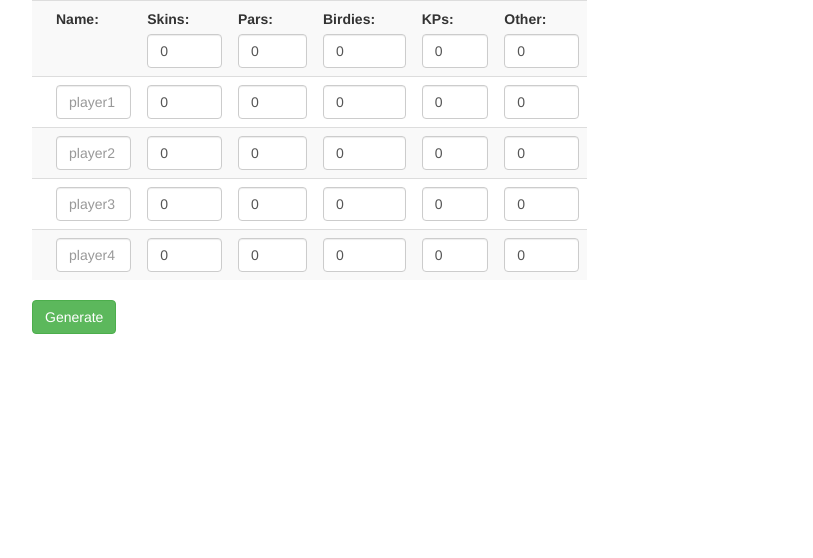
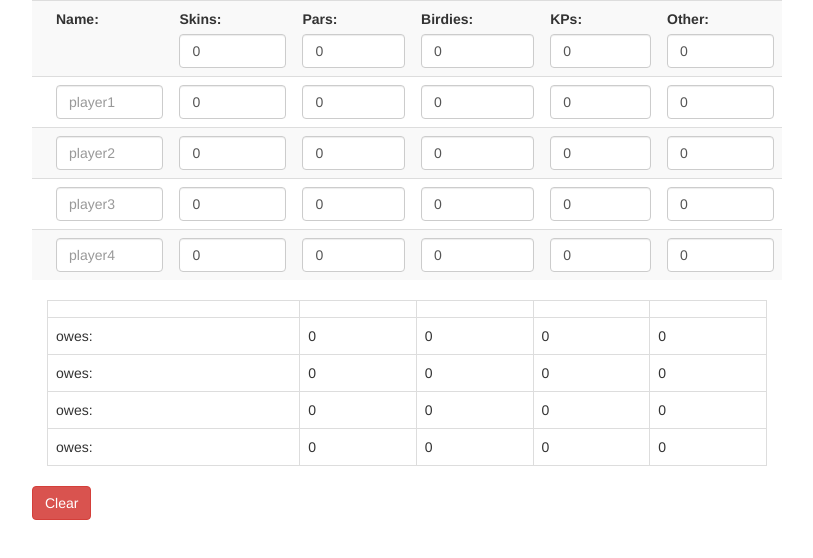
Before and after one commit to robinchoii/Golf-Skins, a plain HTML site: page index.html in a window 1280 px wide. Shown: the whole page, without its empty margins (38-851 px from the left). Drawn offline with nearby package versions, Linux system fonts and the light colour scheme.

Commit message:
skins functional

```diff
--- a/index.html
+++ b/index.html
@@ -10,7 +10,7 @@
 <body ng-app='myApp'>
   <div class='container'>
     <div class='row'>
-      <div class='col-md-6 md-offset-3 table-reponsive form-group' ng-controller='mainController'>
+      <div class='col-md-8 md-offset-2 table-reponsive' ng-controller='mainController'>
         <table class='table table-striped'>
           <th>
             <td><label>Name: </label></td>
@@ -20,7 +20,6 @@
             <td><label>KPs: </label><input type="number" name="" class='form-control' ng-model='settings.kp'></td>
             <td><label>Other: </label><input type="number" name="" class='form-control' ng-model='settings.other'></td>
           </th>
-
           <tr>
             <td></td>
             <td><input class='form-control' type="" name="" ng-model='player1.name' placeholder="player1"></td>
@@ -57,12 +56,47 @@
             <td><input class='form-control' type="" name="" ng-model='player4.kps'></td>
             <td><input class='form-control' type="" name="" ng-model='player4.other'></td>
           </tr>
+        </table>
 
+        <div class='payment col-md-12 table-responsive'>
+          <table class='table table-bordered'>
+            <th>
+              <td>{{player1.name}}</td>
+              <td>{{player2.name}}</td>
+              <td>{{player3.name}}</td>
+              <td>{{player4.name}}</td>
+            </th>
+            <tr class='players'>
+              <td>{{player1.name}} owes: </td>
+              <td>{{player1.calculate() - player1.calculate()}}</td>
+              <td>{{player1.calculate() - player2.calculate()}}</td>
+              <td>{{player1.calculate() - player3.calculate()}}</td>
+              <td>{{player1.calculate() - player4.calculate()}}</td>
+            </tr>
+            <tr class='players'>
+              <td>{{player2.name}} owes: </td>
+              <td>{{player2.calculate() - player1.calculate()}}</td>
+              <td>{{player2.calculate() - player2.calculate()}}</td>
+              <td>{{player2.calculate() - player3.calculate()}}</td>
+              <td>{{player2.calculate() - player4.calculate()}}</td>
+            </tr>
+            <tr class='players'>
+              <td>{{player3.name}} owes: </td>
+              <td>{{player3.calculate() - player1.calculate()}}</td>
+              <td>{{player3.calculate() - player2.calculate()}}</td>
+              <td>{{player3.calculate() - player3.calculate()}}</td>
+              <td>{{player3.calculate() - player4.calculate()}}</td>
+            </tr>
+            <tr class='players'>
+              <td>{{player4.name}} owes: </td>
+              <td>{{player4.calculate() - player1.calculate()}}</td>
+              <td>{{player4.calculate() - player2.calculate()}}</td>
+              <td>{{player4.calculate() - player3.calculate()}}</td>
+              <td>{{player4.calculate() - player4.calculate()}}</td>
+            </tr>
           </table>
-        <button class='btn btn-success' ng-click='generate()'>Generate</button>
-        <div class='payment'>
-          {{player1.name}}
         </div>
+        <button class='btn btn-danger'>Clear</button>
       </div>
     </div>
   </div>
--- a/javascript/main.js
+++ b/javascript/main.js
@@ -14,7 +14,10 @@ app.controller('mainController',function($scope) {
     pars: 0,
     birdies: 0,
     kps: 0,
-    other: 0
+    other: 0,
+    calculate: function() {
+      return $scope.player1.skins * $scope.settings.skin + $scope.player1.pars * $scope.settings.par + $scope.player1.birdies * $scope.settings.birdie + $scope.player1.kps * $scope.settings.kp + $scope.player1.other * $scope.settings.other
+    }
   };
   $scope.player2 = {
     name: '',
@@ -22,7 +25,10 @@ app.controller('mainController',function($scope) {
     pars: 0,
     birdies: 0,
     kps: 0,
-    other: 0
+    other: 0,
+    calculate: function() {
+      return $scope.player2.skins * $scope.settings.skin + $scope.player2.pars * $scope.settings.par + $scope.player2.birdies * $scope.settings.birdie + $scope.player2.kps * $scope.settings.kp + $scope.player2.other * $scope.settings.other
+    }
   };
   $scope.player3 = {
     name: '',
@@ -30,7 +36,10 @@ app.controller('mainController',function($scope) {
     pars: 0,
     birdies: 0,
     kps: 0,
-    other: 0
+    other: 0,
+    calculate: function() {
+      return $scope.player3.skins * $scope.settings.skin + $scope.player3.pars * $scope.settings.par + $scope.player3.birdies * $scope.settings.birdie + $scope.player3.kps * $scope.settings.kp + $scope.player3.other * $scope.settings.other
+    }
   };
   $scope.player4 = {
     name: '',
@@ -38,25 +47,13 @@ app.controller('mainController',function($scope) {
     pars: 0,
     birdies: 0,
     kps: 0,
-    other: 0
+    other: 0,
+    calculate: function() {
+      return $scope.player4.skins * $scope.settings.skin + $scope.player4.pars * $scope.settings.par + $scope.player4.birdies * $scope.settings.birdie + $scope.player4.kps * $scope.settings.kp + $scope.player4.other * $scope.settings.other
+    }
   };
-
-  $scope.generate = function() {
-    var skinValue = $scope.settings.skin;
-    var parValue = $scope.settings.par;
-    var birdieValue = $scope.settings.birdie;
-    var kpValue = $scope.settings.kp;
-    var otherValue = $scope.settings.other;
-
-    var player1Total = $scope.player1.skins * skinValue + $scope.player1.pars * parValue + $scope.player1.birdies * birdieValue + $scope.player1.kps * kpValue + $scope.player1.other * otherValue
-    var player2Total = $scope.player2.skins * skinValue + $scope.player2.pars * parValue + $scope.player2.birdies * birdieValue + $scope.player2.kps * kpValue + $scope.player2.other * otherValue
-    var player3Total = $scope.player3.skins * skinValue + $scope.player3.pars * parValue + $scope.player3.birdies * birdieValue + $scope.player3.kps * kpValue + $scope.player3.other * otherValue
-    var player4Total = $scope.player4.skins * skinValue + $scope.player4.pars * parValue + $scope.player4.birdies * birdieValue + $scope.player4.kps * kpValue + $scope.player4.other * otherValue
-
-    console.log(player1Total)
-    console.log(player2Total)
-    console.log(player3Total)
-    console.log(player4Total)
-    console.log($scope.player1)
+  $scope.calculate = function(skins,par,birdies,kps,other) {
+    var total= $scope.player1.skins * $scope.settings.skin + $scope.player1.pars * $scope.settings.par + $scope.player1.birdies * $scope.settings.birdie + $scope.player1.kps * $scope.settings.kp + $scope.player1.other * $scope.settings.other
+    return total
   };
 })
```
Lines whose indentation alone changed are shown as unchanged.
